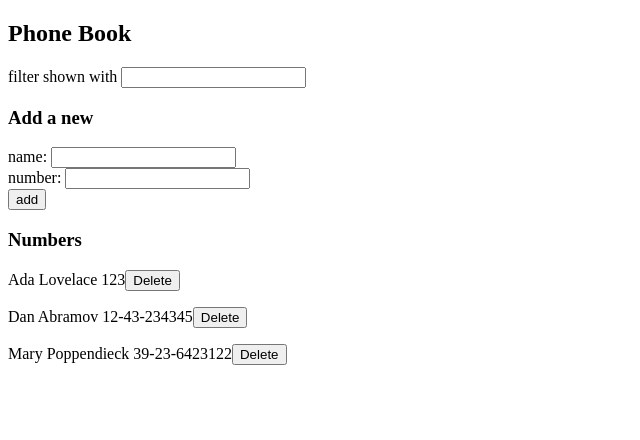
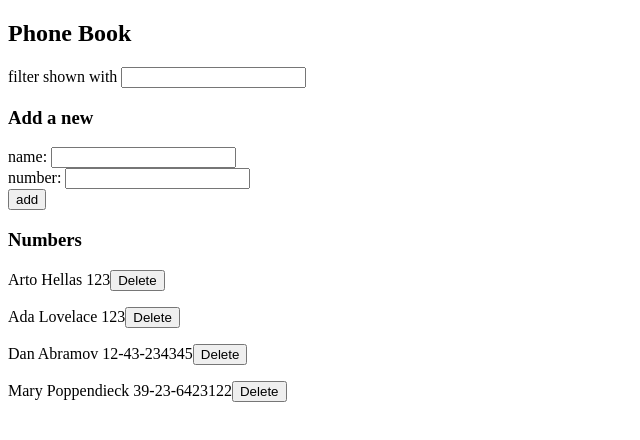
Before and after one commit to lburscheidt/fsopen-submissions, a React (Vite) app in the folder part2/phonebook/: page / in a window 1280 px wide. Shown: the top 440 px of the page, without its empty margins (0-640 px from the left). Built offline with nearby package versions, Linux system fonts and the light colour scheme; data requests are answered from the project's data file.

Commit message:
Setup for Success message for deletion

```diff
--- a/part2/phonebook/db.json
+++ b/part2/phonebook/db.json
@@ -1,5 +1,10 @@
 {
   "persons": [
+    {
+      "name": "Arto Hellas",
+      "number": "123",
+      "id": "1"
+    },
     {
       "name": "Ada Lovelace",
       "number": "123",
--- a/part2/phonebook/src/App.jsx
+++ b/part2/phonebook/src/App.jsx
@@ -93,6 +93,10 @@ const App = () => {
 		personService.remove(id).then(() => {
 			setPersons(persons.filter((person) => person.id !== id));
 		});
+		setErrorMessage("Success");
+		setTimeout(() => {
+			setSuccessMessage("");
+		}, 5000);
 	};
 
 	const addNewPerson = (event) => {
```
